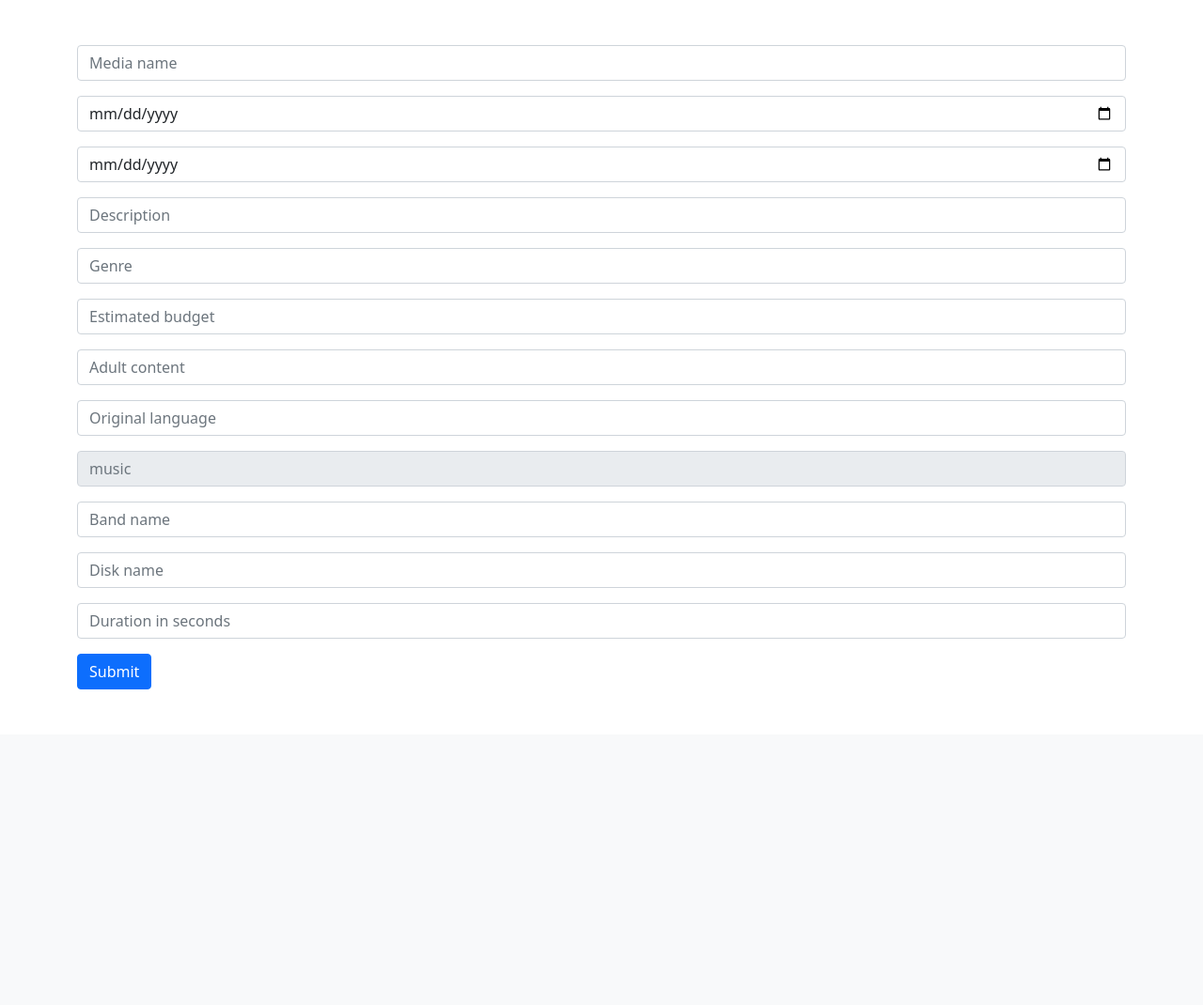
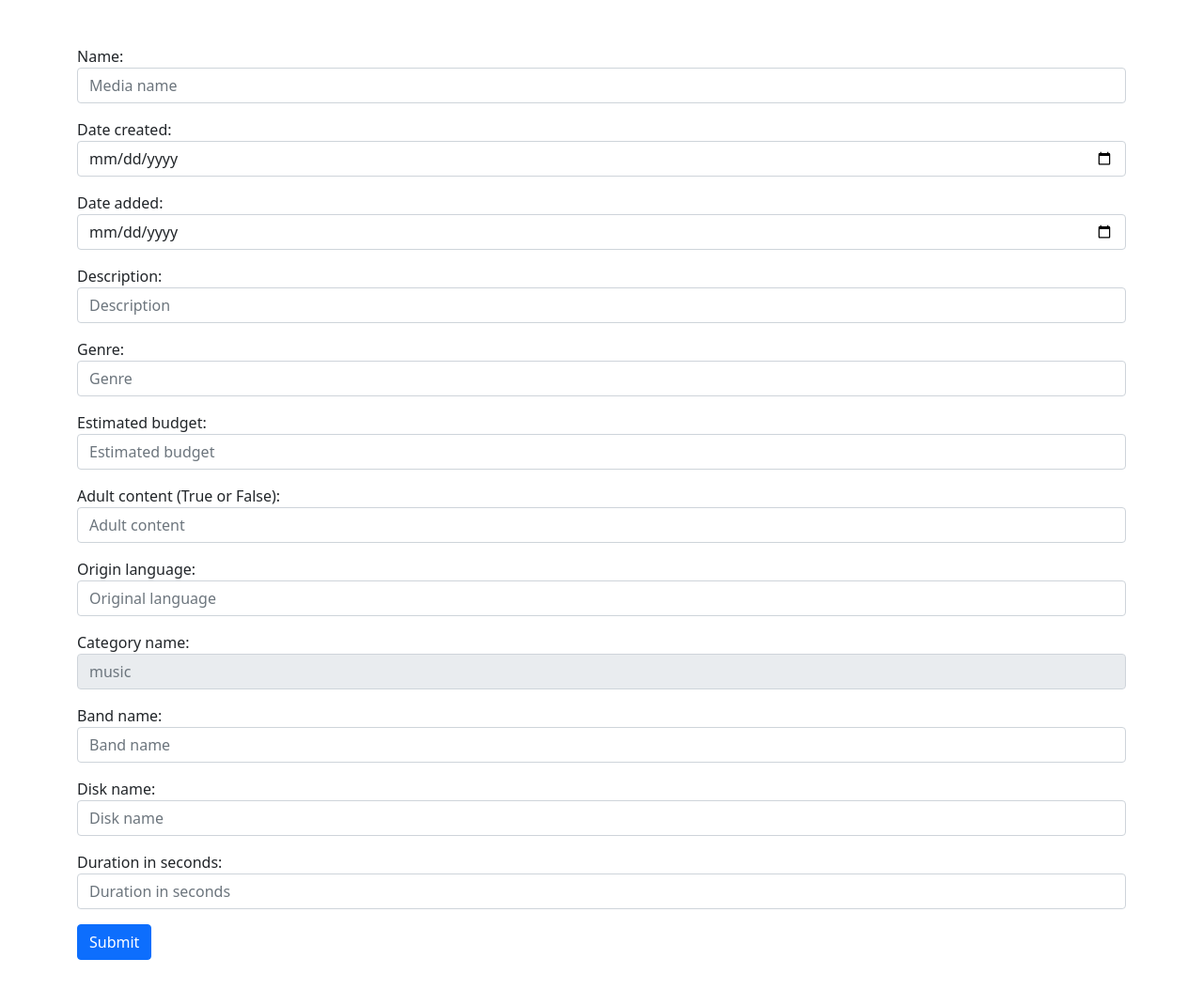
Before and after one commit to FranSPG/EVERYANGLE-Code-Challenge, a Python web app: template media_library/static/templates/media/create_song.html in a window 1280 px wide. Shown: the part 56-1126 px from the top of the page at 94% size. Before the commit the page ends 790 px from the top, so only its background shows below. Run offline with Jinja, Linux system fonts and the light colour scheme; the template is opened without the code that fills it, so the values that code supplies are empty; some libraries are stand-ins or nearby versions.

Commit message:
labels added to inputs frontend

```diff
--- a/media_library/static/templates/media/create_media.html
+++ b/media_library/static/templates/media/create_media.html
@@ -12,34 +12,42 @@
     <div class="row my-5">
         <form method="POST">
             <div class="mb-3">
+                <label>Name:</label>
                 <input type="text" required class="form-control" name="name" value="{{name}}"
                        placeholder="Media name">
             </div>
             <div class="mb-3">
+                <label>Date created:</label>
                 <input type="date" required placeholder="Date created" name="created_date" value="{{created_date}}"
                        class="form-control">
             </div>
             <div class="mb-3">
+                <label>Date added:</label>
                 <input type="date" required placeholder="Date added"
                        name="added_date" value="{{added_date}}" class="form-control">
             </div>
             <div class="mb-3">
+                <label>Description:</label>
                 <input type="text" required placeholder="Description" name="description" value="{{description}}"
                        class="form-control">
             </div>
             <div class="mb-3">
+                <label>Genre:</label>
                 <input type="text" required placeholder="Genre" name="genre" value="{{genre}}"
                        class="form-control">
             </div>
             <div class="mb-3">
+                <label>Estimated budget:</label>
                 <input type="number" step="0.1" required placeholder="Estimated budget" name="estimated_budget" value="{{estimated_budget}}"
                        class="form-control">
             </div>
             <div class="mb-3">
+                <label>Adult content (True or False):</label>
                 <input type="text" required placeholder="Adult content" name="adult" value="{{adult}}"
                        class="form-control">
             </div>
             <div class="mb-3">
+                <label>Origin language:</label>
                 <input type="text" required placeholder="Original language" name="original_language" value="{{original_language}}"
                        class="form-control">
             </div>
--- a/media_library/static/templates/media/create_movie.html
+++ b/media_library/static/templates/media/create_movie.html
@@ -4,19 +4,23 @@
 {% block media_type %}
 
 <div class="mb-3">
+    <label>Category name:</label>
     <input type="text" required placeholder="movies" name="category_name" value="{{category_name}}"
            class="form-control" disabled>
 </div>
 
 <div class="mb-3">
+    <label>Main actor:</label>
     <input type="text" required placeholder="Main actor" name="main_actors" value="{{main_actors}}"
            class="form-control" >
 </div>
 <div class="mb-3">
+    <label>ID Imdb:</label>
     <input type="number" required placeholder="ID Imdb" name="id_imdb" value="{{id_imdb}}"
            class="form-control" >
 </div>
 <div class="mb-3">
+    <label>Production company name:</label>
     <input type="text" required placeholder="Production Company name" name="product_company_name" value="{{product_company_name}}"
            class="form-control" >
 </div>
--- a/media_library/static/templates/media/create_song.html
+++ b/media_library/static/templates/media/create_song.html
@@ -4,19 +4,23 @@
 {% block media_type %}
 
 <div class="mb-3">
+    <label>Category name:</label>
     <input type="text" required placeholder="music" name="category_name" value="{{category_name}}"
            class="form-control" disabled>
 </div>
 
 <div class="mb-3">
+    <label>Band name:</label>
     <input type="text" required placeholder="Band name" name="band_name" value="{{band_name}}"
            class="form-control" >
 </div>
 <div class="mb-3">
+    <label>Disk name:</label>
     <input type="text" required placeholder="Disk name" name="disk_name" value="{{disk_name}}"
            class="form-control" >
 </div>
 <div class="mb-3">
+    <label>Duration in seconds:</label>
     <input type="number" required placeholder="Duration in seconds" name="duration" value="{{duration}}"
            class="form-control" >
 </div>
```
